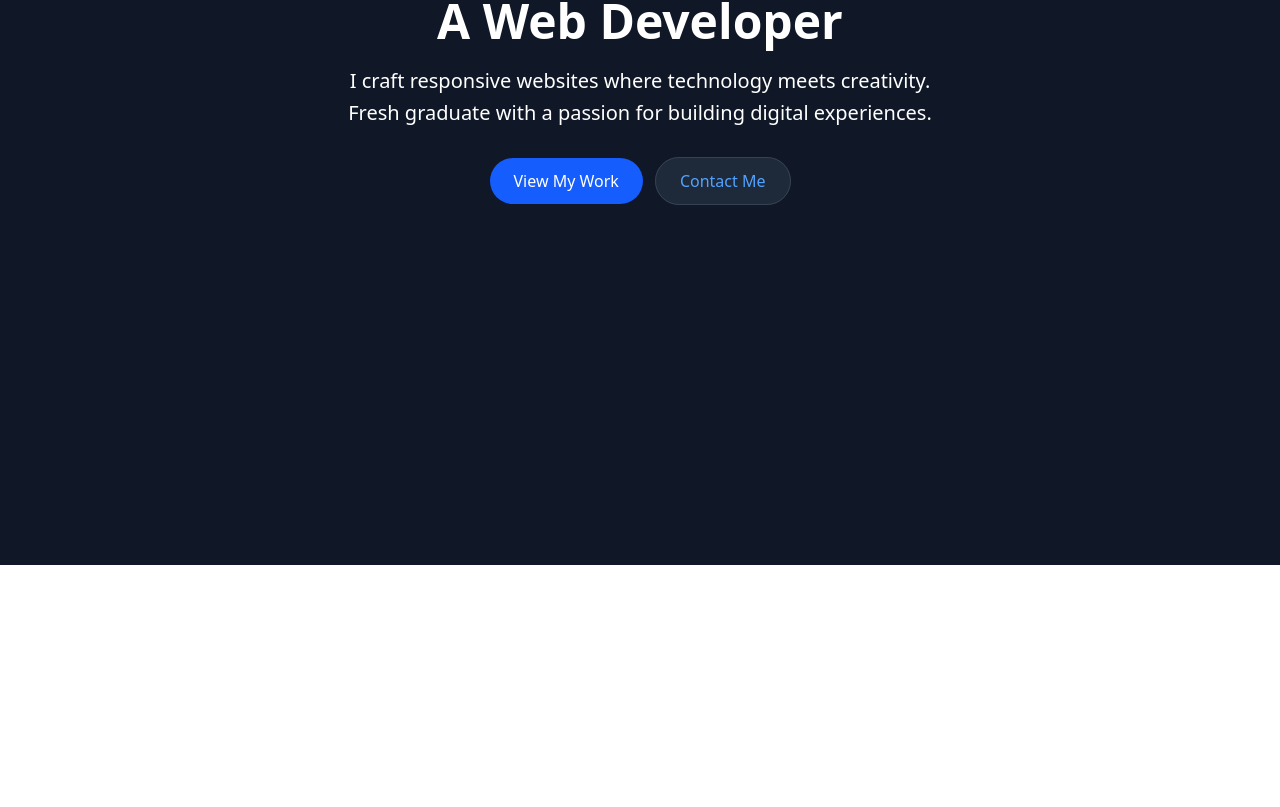
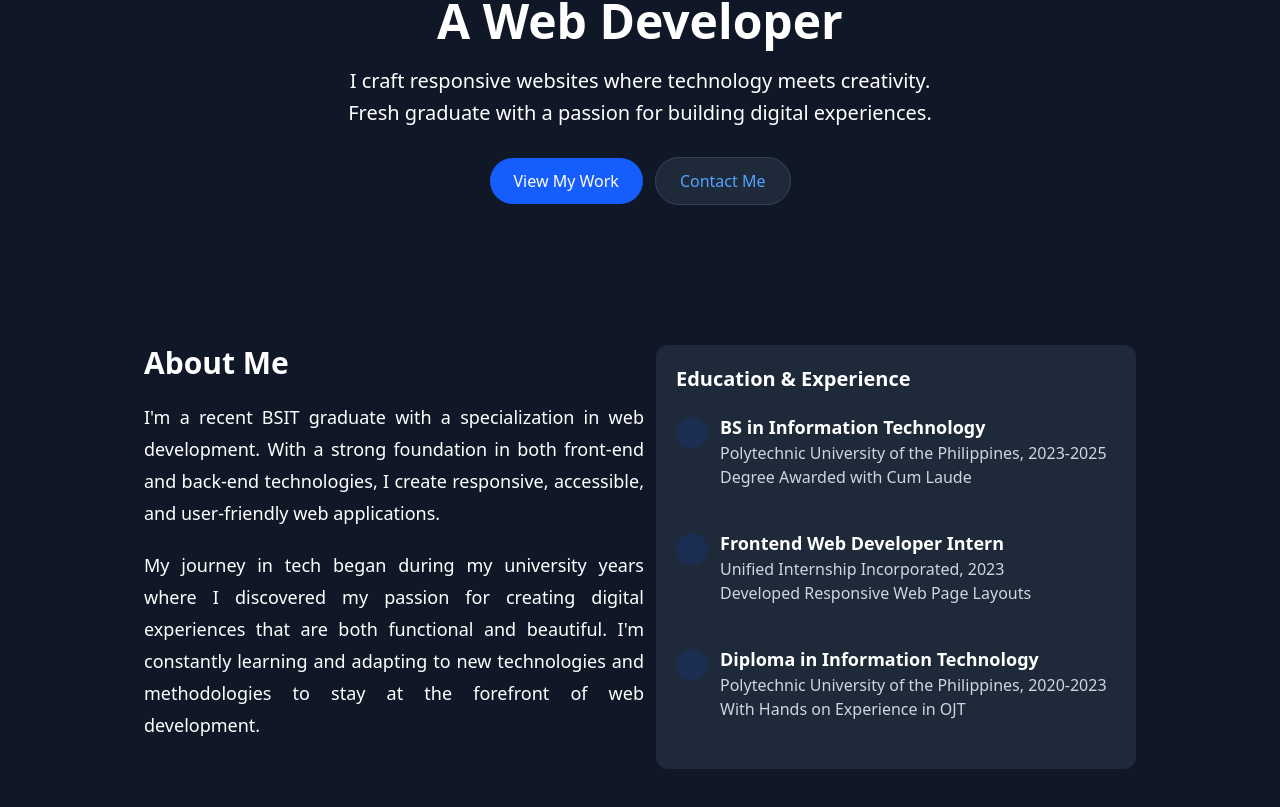
Before and after one commit to jobertmampusti/jobertmampusti, a React (Vite) app: page / in a window 1280 px wide. Shown: the part 235-1042 px from the top of the page. Before the commit the page ends 800 px from the top, so only its background shows below. Built offline with nearby package versions, Linux system fonts and the light colour scheme.

Commit message:
feat: added About component

```diff
--- a/src/App.tsx
+++ b/src/App.tsx
@@ -1,11 +1,13 @@
 import Header from './components/Header';
 import Home from './components/Home';
+import About from './components/About';
 
 function App() {
   return (
-    <div className="flex h-screen flex-col bg-gray-900">
+    <div className="flex min-h-screen flex-col bg-gray-900">
       <Header />
       <Home />
+      <About />
     </div>
   );
 }
--- /dev/null
+++ b/src/components/About.tsx
@@ -0,0 +1,63 @@
+function About() {
+  return (
+    <section id="about" className="mx-36 flex justify-between py-20 text-white">
+      {/* left section */}
+      <div className="w-125">
+        <h1 className="text-3xl font-bold">About Me</h1>
+        <div className="text-justify text-lg leading-8">
+          <p className="mt-5">
+            I'm a recent BSIT graduate with a specialization in web development. With a strong foundation in both
+            front-end and back-end technologies, I create responsive, accessible, and user-friendly web applications.
+          </p>
+          <p className="mt-5">
+            My journey in tech began during my university years where I discovered my passion for creating digital
+            experiences that are both functional and beautiful. I'm constantly learning and adapting to new technologies
+            and methodologies to stay at the forefront of web development.
+          </p>
+        </div>
+      </div>
+      {/* right section */}
+      <div className="w-120 rounded-xl bg-gray-800 p-5 pb-12">
+        <h1 className="text-xl font-bold">Education & Experience</h1>
+        {/* container */}
+        <div>
+          {/* BSIT */}
+          <article className="mt-5 flex">
+            <div className="mt-1 mr-3 h-8 w-8 rounded-full bg-blue-900/30"></div>
+            <div>
+              <p className="text-lg font-bold">BS in Information Technology</p>
+              <div className="text-gray-300">
+                <p>Polytechnic University of the Philippines, 2023-2025</p>
+                <p>Degree Awarded with Cum Laude</p>
+              </div>
+            </div>
+          </article>
+          {/* Internship */}
+          <article className="mt-10 flex">
+            <div className="mt-1 mr-3 h-8 w-8 rounded-full bg-blue-900/30"></div>
+            <div>
+              <p className="text-lg font-bold">Frontend Web Developer Intern</p>
+              <div className="text-gray-300">
+                <p>Unified Internship Incorporated, 2023</p>
+                <p>Developed Responsive Web Page Layouts</p>
+              </div>
+            </div>
+          </article>
+          {/* DICT */}
+          <article className="mt-10 flex">
+            <div className="mt-1 mr-3 h-8 w-8 rounded-full bg-blue-900/30"></div>
+            <div>
+              <p className="text-lg font-bold">Diploma in Information Technology</p>
+              <div className="text-gray-300">
+                <p>Polytechnic University of the Philippines, 2020-2023</p>
+                <p>With Hands on Experience in OJT</p>
+              </div>
+            </div>
+          </article>
+        </div>
+      </div>
+    </section>
+  );
+}
+
+export default About;
--- a/src/components/Header.tsx
+++ b/src/components/Header.tsx
@@ -1,6 +1,6 @@
 function Header() {
   return (
-    <header className="mx-36 flex items-center justify-between py-6 text-white">
+    <header className="sticky top-0 mx-36 flex items-center justify-between bg-gray-900 py-6 text-white">
       <h1 className="text-2xl font-bold">TreBojx</h1>
       <div className="flex w-2xl items-center justify-between">
         <nav>
```
